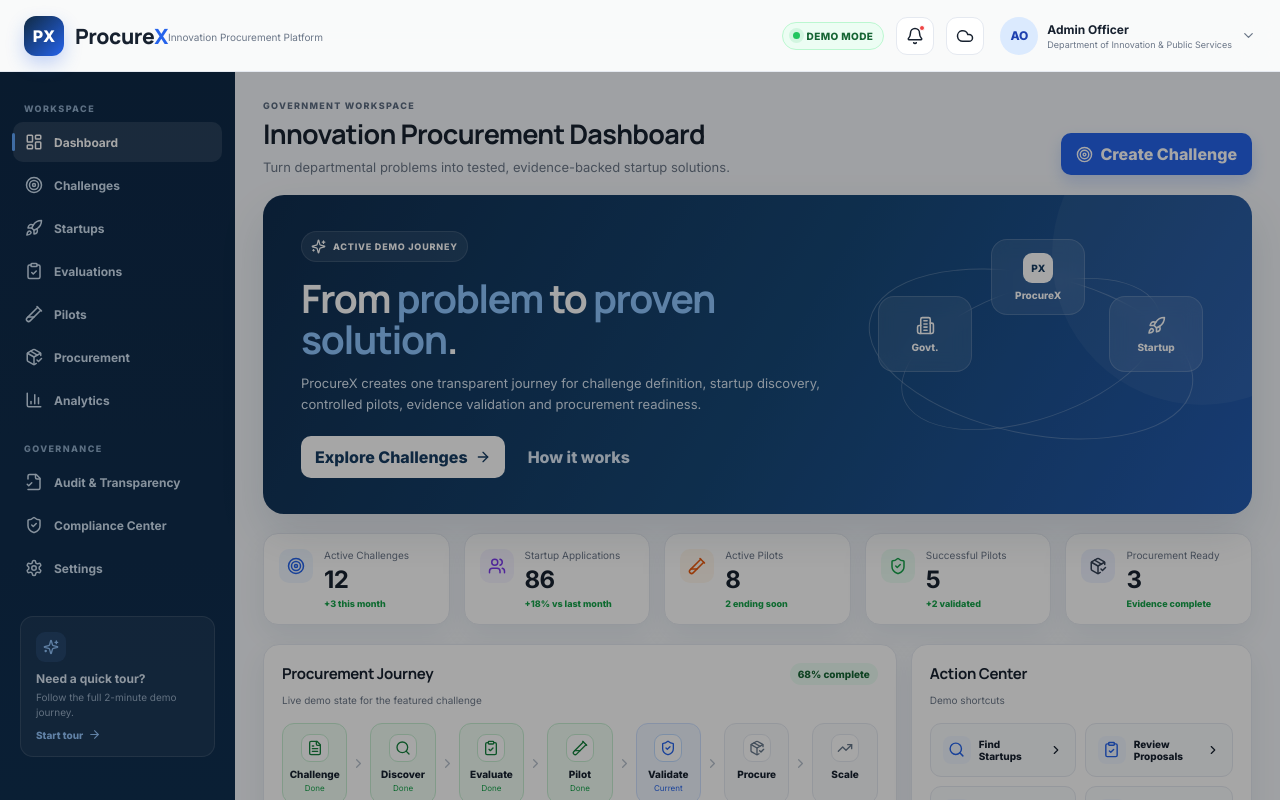
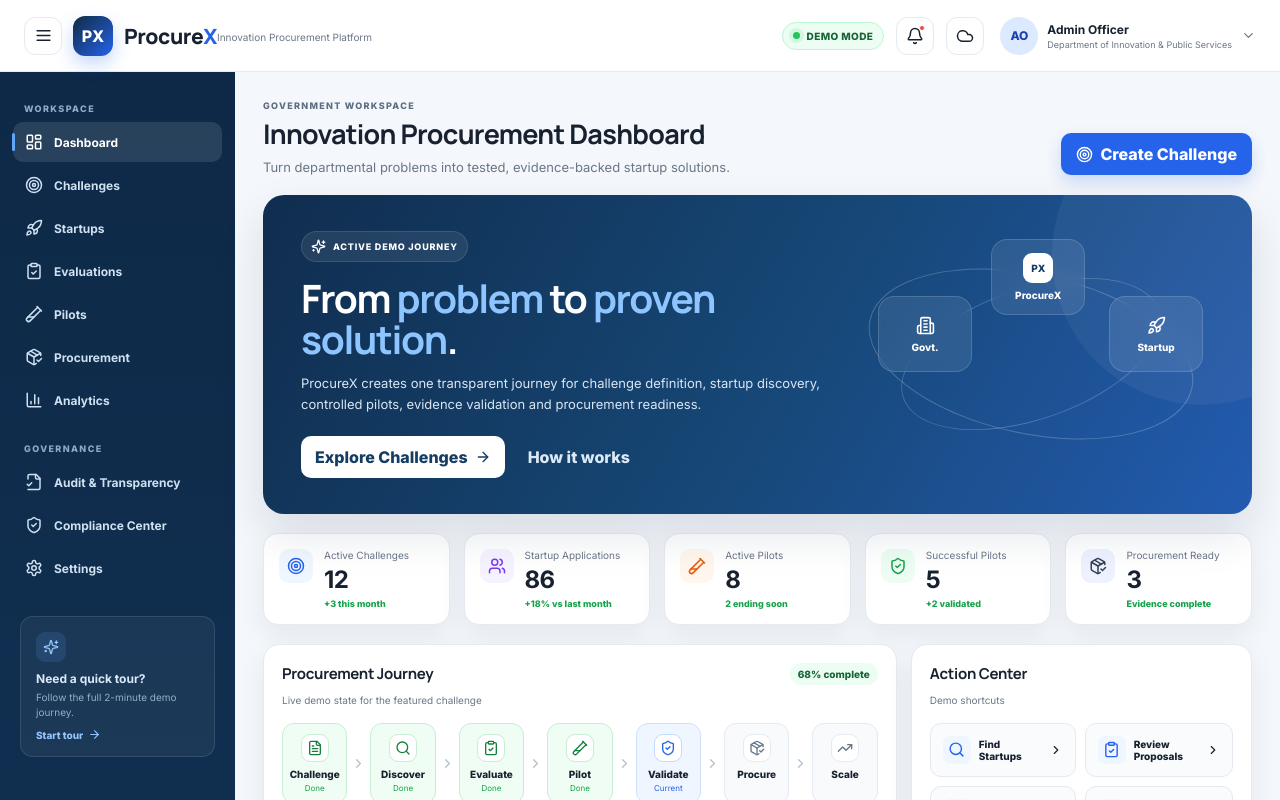
Before and after one commit to Dev-priyanshu-tiwari/procurex, a React (Vite) app: page / in a window 1280 px wide. Shown: the top 800 px of the page. Built offline with nearby package versions, Linux system fonts and the light colour scheme.

Commit message:
Set sidebar to closed by default on mobile
Changed default state of sidebar to closed on mobile and updated NavItem to close sidebar on click.

```diff
--- a/src/main.jsx
+++ b/src/main.jsx
@@ -109,7 +109,7 @@
 
 function App() {
   const [page, setPage] = useState("dashboard");
-  const [sidebarOpen, setSidebarOpen] = useState(true);
+  const [sidebarOpen, setSidebarOpen] = useState(false); // closed by default on mobile
   const [activeChallenge, setActiveChallenge] = useState(challenges[0]);
   const [activeStartup, setActiveStartup] = useState(startups[0]);
   const [modal, setModal] = useState(null);
@@ -151,7 +151,7 @@
     <div className={dark ? "app dark" : "app"}>
       <div className="topbar">
         <div className="brand-wrap">
-          <button className="icon-button mobile-only" onClick={() => setSidebarOpen(v=>!v)}><Menu size={19}/></button>
+          <button className="icon-button hamburger-btn" onClick={() => setSidebarOpen(v=>!v)} aria-label="Toggle menu"><Menu size={19}/></button>
           <div className="logo">PX</div>
           <div>
             <div className="brand">Procure<span>X</span></div>
@@ -171,21 +171,28 @@
       </div>
 
       <div className="shell">
-        {sidebarOpen && <div onClick={() => setSidebarOpen(false)} style={{position:'fixed',inset:0,background:'rgba(0,0,0,0.35)',zIndex:34,display:'block'}} className="mobile-sidebar-overlay"/>}
-        <aside className={sidebarOpen ? "sidebar" : "sidebar collapsed"}>
+        {/* Dark overlay - only on mobile when sidebar is open */}
+        {sidebarOpen && (
+          <div
+            onClick={() => setSidebarOpen(false)}
+            style={{position:'fixed',inset:0,background:'rgba(0,0,0,0.5)',zIndex:34}}
+            className="mobile-sidebar-overlay"
+          />
+        )}
+        <aside className={sidebarOpen ? "sidebar open" : "sidebar"}>
           <div className="side-heading">WORKSPACE</div>
-          <NavItem active={page==="dashboard"} label="Dashboard" icon={LayoutDashboard} onClick={()=>go("dashboard")} />
-          <NavItem active={page==="challenges"} label="Challenges" icon={Target} onClick={()=>go("challenges")} />
-          <NavItem active={page==="startups"} label="Startups" icon={Rocket} onClick={()=>go("startups")} />
-          <NavItem active={page==="evaluations"} label="Evaluations" icon={ClipboardCheck} onClick={()=>go("evaluations")} />
-          <NavItem active={page==="pilots"} label="Pilots" icon={TestTube2} onClick={()=>go("pilots")} />
-          <NavItem active={page==="procurement"} label="Procurement" icon={PackageCheck} onClick={()=>go("procurement")} />
-          <NavItem active={page==="analytics"} label="Analytics" icon={BarChart3} onClick={()=>go("analytics")} />
+          <NavItem active={page==="dashboard"} label="Dashboard" icon={LayoutDashboard} onClick={()=>go("dashboard")} closeSidebar={()=>setSidebarOpen(false)} />
+          <NavItem active={page==="challenges"} label="Challenges" icon={Target} onClick={()=>go("challenges")} closeSidebar={()=>setSidebarOpen(false)} />
+          <NavItem active={page==="startups"} label="Startups" icon={Rocket} onClick={()=>go("startups")} closeSidebar={()=>setSidebarOpen(false)} />
+          <NavItem active={page==="evaluations"} label="Evaluations" icon={ClipboardCheck} onClick={()=>go("evaluations")} closeSidebar={()=>setSidebarOpen(false)} />
+          <NavItem active={page==="pilots"} label="Pilots" icon={TestTube2} onClick={()=>go("pilots")} closeSidebar={()=>setSidebarOpen(false)} />
+          <NavItem active={page==="procurement"} label="Procurement" icon={PackageCheck} onClick={()=>go("procurement")} closeSidebar={()=>setSidebarOpen(false)} />
+          <NavItem active={page==="analytics"} label="Analytics" icon={BarChart3} onClick={()=>go("analytics")} closeSidebar={()=>setSidebarOpen(false)} />
 
           <div className="side-heading second">GOVERNANCE</div>
-          <NavItem label="Audit & Transparency" icon={FileCheck2} onClick={()=>notify("Audit view opened in demo")} />
-          <NavItem label="Compliance Center" icon={ShieldCheck} onClick={()=>notify("Compliance center opened in demo")} />
-          <NavItem label="Settings" icon={Settings} onClick={()=>notify("Settings opened in demo")} />
+          <NavItem label="Audit & Transparency" icon={FileCheck2} onClick={()=>notify("Audit view opened in demo")} closeSidebar={()=>setSidebarOpen(false)} />
+          <NavItem label="Compliance Center" icon={ShieldCheck} onClick={()=>notify("Compliance center opened in demo")} closeSidebar={()=>setSidebarOpen(false)} />
+          <NavItem label="Settings" icon={Settings} onClick={()=>notify("Settings opened in demo")} closeSidebar={()=>setSidebarOpen(false)} />
 
           <div className="side-card">
             <div className="side-card-icon"><Sparkles size={16}/></div>
@@ -214,8 +221,17 @@
   );
 }
 
-function NavItem({active,label,icon:Icon,onClick}) {
-  return <button className={active ? "nav-item active" : "nav-item"} onClick={onClick}><Icon size={18}/><span>{label}</span>{active && <span className="nav-active-bar"/>}</button>
+function NavItem({active,label,icon:Icon,onClick,closeSidebar}) {
+  return (
+    <button
+      className={active ? "nav-item active" : "nav-item"}
+      onClick={() => { onClick && onClick(); closeSidebar && closeSidebar(); }}
+    >
+      <Icon size={18}/>
+      <span className="nav-label">{label}</span>
+      {active && <span className="nav-active-bar"/>}
+    </button>
+  );
 }
 
 function PageHead({eyebrow,title,sub,action}) {
```
